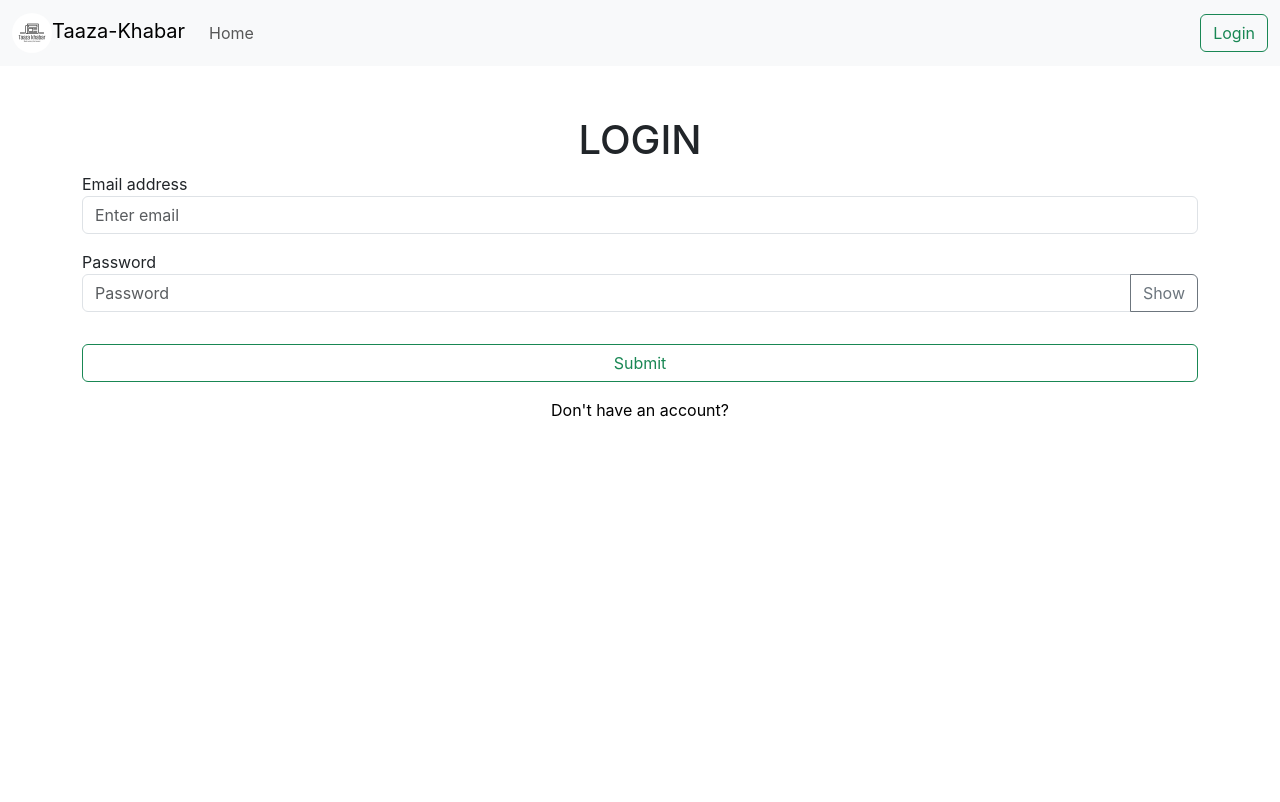
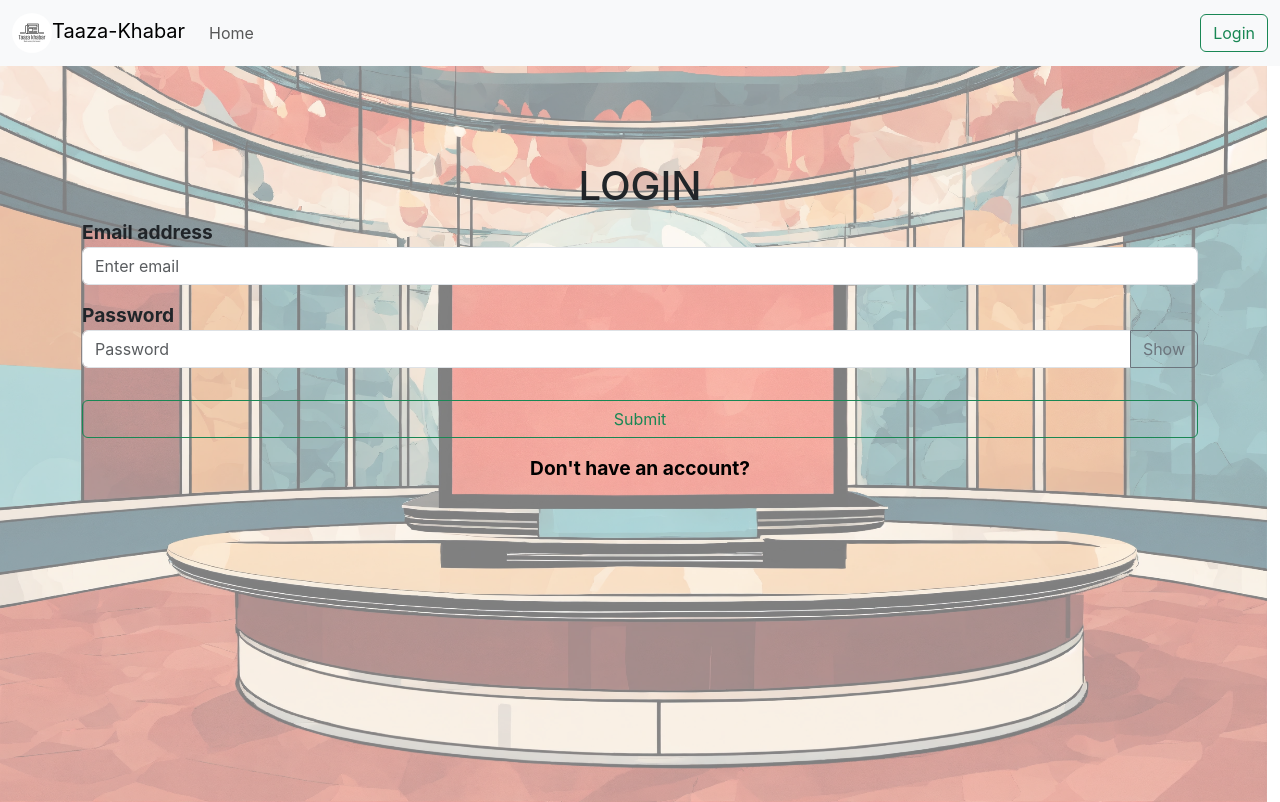
Before and after one commit to PrashantJha183/Taaza-Khabar, a React (Create React App) app: page /login in a window 1280 px wide. Built offline with nearby package versions, Linux system fonts and the light colour scheme; no server answers.

Commit message:
Final completion of wesbite

```diff
--- a/src/Components/Alert.js
+++ b/src/Components/Alert.js
@@ -9,7 +9,7 @@ const Alert = (props) => {
   };
   return (
     <>
-      <div style={{ height: "50px" }}>
+      <div style={{ height: "auto" }}>
         {props.alert && (
           <div
             className={`alert alert-${props.alert.type} alert-dismissable fade show`}
--- a/src/Components/Login.js
+++ b/src/Components/Login.js
@@ -63,7 +63,25 @@ const Login = (props) => {
 
   return (
     <>
-      <div className="container">
+      <img
+        src="Taaza_Khabar.webp"
+        alt="Nothing"
+        style={{
+          height: "92vh",
+          width: "99vw",
+          opacity: "0.5",
+          zIndex: "-1",
+          position: "absolute",
+        }}
+      />
+      <div
+        className="container my-5 py-5"
+        style={{
+          background: "transparent",
+          fontWeight: "bold",
+          fontSize: "1.2em",
+        }}
+      >
         <h1 className="text-center">LOGIN</h1>
 
         <form method="post" onSubmit={handleSubmit}>
--- a/src/Components/Signup.js
+++ b/src/Components/Signup.js
@@ -9,7 +9,6 @@ const Signup = (props) => {
   });
   const [showPassword, setShowPassword] = useState(false);
   let navigate = useNavigate();
-
   const handleSubmit = async (e) => {
     e.preventDefault();
     const response = await fetch("http://localhost:5000/api/auth/signup", {
@@ -27,8 +26,9 @@ const Signup = (props) => {
     console.log("Signup response: ", json);
     if (json.success) {
       localStorage.setItem("token", json.authToken);
-      navigate("/login");
+      navigate("/");
       props.showAlert("Account created successfully", "success");
+
     } else {
       props.showAlert("Invalid credentials", "danger");
     }
@@ -45,7 +45,25 @@ const Signup = (props) => {
 
   return (
     <>
-      <div className="container">
+      <img
+        src="Taaza_Khabar.webp"
+        alt="Nothing"
+        style={{
+          height: "92vh",
+          width: "99vw",
+          opacity: "0.5",
+          zIndex: "-1",
+          position: "absolute",
+        }}
+      />
+      <div
+        className="container my-5 py-5"
+        style={{
+          background: "transparent",
+          fontWeight: "bold",
+          fontSize: "1.2em",
+        }}
+      >
         <h1 className="text-center">REGISTER</h1>
         <form method="post" onSubmit={handleSubmit}>
           <div className="form-group">
@@ -59,6 +77,7 @@ const Signup = (props) => {
               value={credentials.name}
               onChange={onChange}
               required
+              autoComplete="off"
             />
           </div>
           <div className="form-group my-3">
```
Also changed, not shown: src/Components/News.js (+6 -2 lines), public/News Images.webp (added), public/Taaza_Khabar.webp (added).
